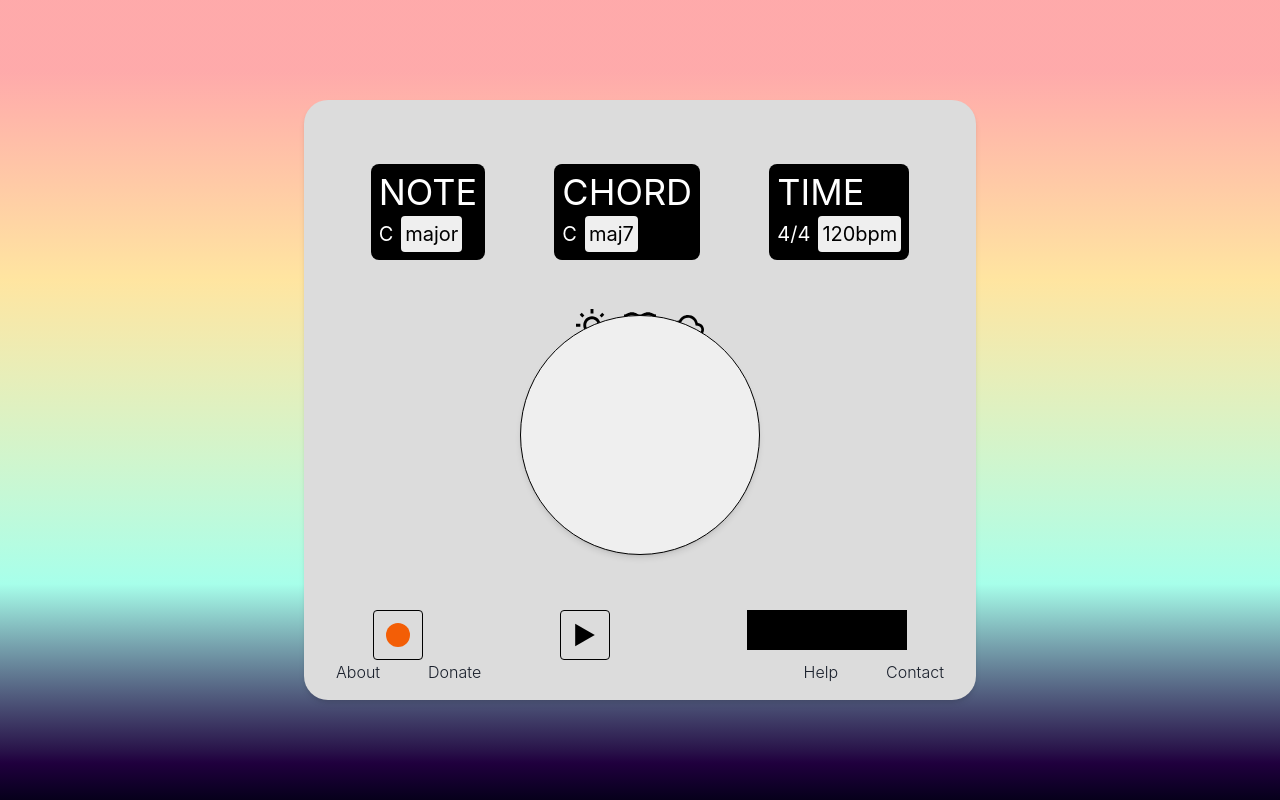
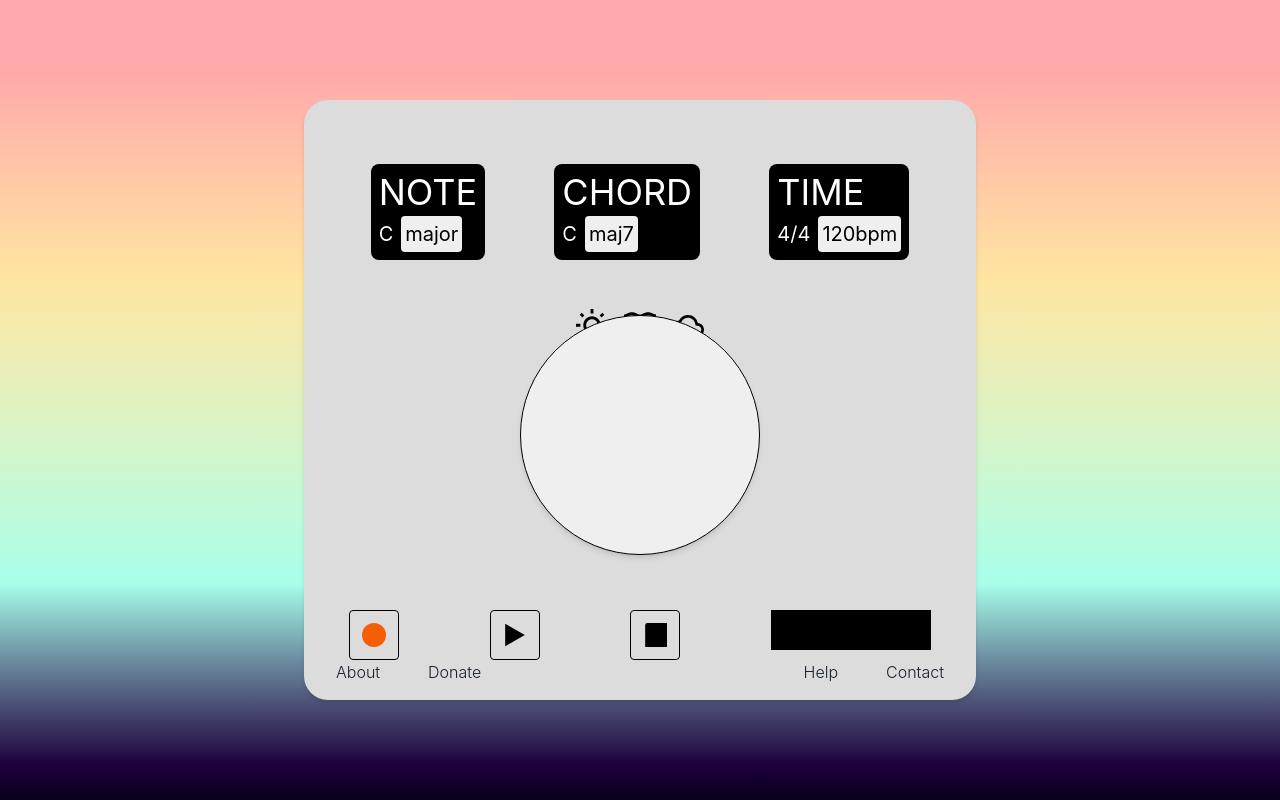
Before and after one commit to dizzyjaguar/improvEar, a React (Vite) app: page /player in a window 1280 px wide. Built offline with nearby package versions, Linux system fonts and the light colour scheme.

Commit message:
Added pause-button ui and animation

```diff
--- /dev/null
+++ b/src/components/Buttons/PauseButton.tsx
@@ -0,0 +1,14 @@
+import { motion } from 'framer-motion'
+import Pause from '../icons/Pause'
+
+export default function PauseButton(onClick: any) {
+  return (
+    <motion.button
+      className={`hover:opacity-50 border-[1px] border-black p-3 rounded`}
+      whileHover={{ scale: 1.1, rotate: 45 }}
+      onClick={onClick}
+    >
+      <Pause />
+    </motion.button>
+  )
+}
--- /dev/null
+++ b/src/components/icons/Pause.tsx
@@ -0,0 +1,15 @@
+import { motion } from 'framer-motion'
+
+export default function Pause() {
+  return (
+    <motion.svg
+      xmlns="http://www.w3.org/2000/svg"
+      width="24"
+      height="24"
+      viewBox="0 0 18 22"
+      fill="none"
+    >
+      <rect width="24" height="24" rx="2" fill="black" />
+    </motion.svg>
+  )
+}
--- a/src/routes/player.tsx
+++ b/src/routes/player.tsx
@@ -4,6 +4,7 @@ import { Button } from '@chakra-ui/react'
 import Record from '../components/icons/Record'
 import RecordButton from '../components/Buttons/RecordButton'
 import PlayButton from '../components/Buttons/PlayButton'
+import PauseButton from '../components/Buttons/PauseButton'
 
 const visible = { opacity: 1, transition: { duration: 2 } }
 
@@ -42,6 +43,9 @@ export default function Player() {
           <div className={''}>
             <PlayButton />
           </div>
+          <div className={''}>
+            <PauseButton />
+          </div>
           <div className={`w-40 h-10 bg-black`}></div>
         </div>
       </motion.div>
```
